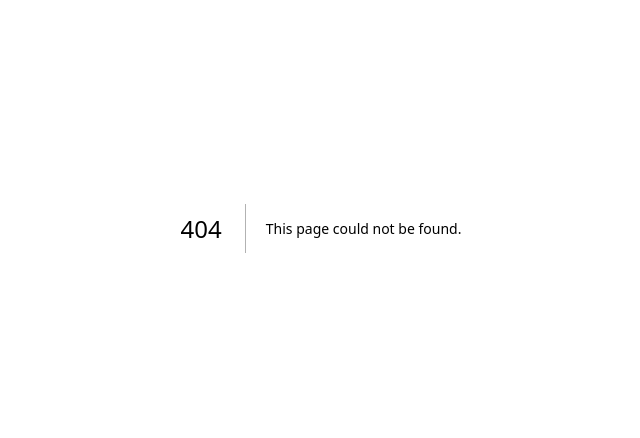
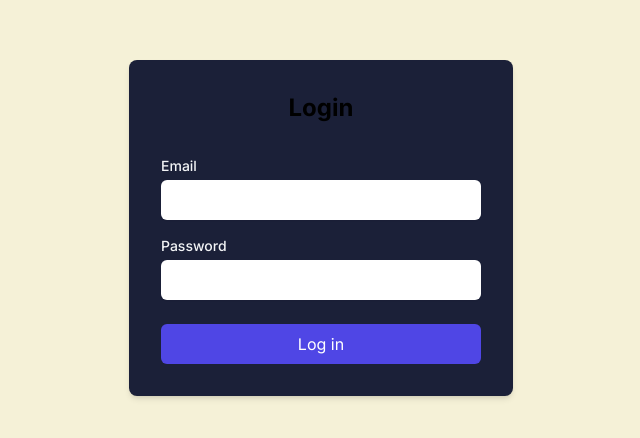
Before and after one commit to Debankushg/Next_14, a Next.js app: page /login in a window 1280 px wide. Before the commit this address had no page. Shown: the part 172-610 px from the top of the page, without its empty margins (319-959 px from the left). Built offline with nearby package versions, Linux system fonts and the light colour scheme.

Commit message:
Made a login page

```diff
--- /dev/null
+++ b/app/about/page.js
@@ -0,0 +1,11 @@
+import React from 'react'
+
+const page = () => {
+  return (
+    <div>
+     About
+    </div>
+  )
+}
+
+export default page
--- a/app/layout.js
+++ b/app/layout.js
@@ -1,7 +1,12 @@
 import { Inter } from "next/font/google";
 import "./globals.css";
+import dynamic from 'next/dynamic'
+
+
 
 const inter = Inter({ subsets: ["latin"] });
+const Navbar = dynamic(() => import('@/components/Navbar'), { ssr: true })
+
 
 export const metadata = {
   title: "Create Next App",
@@ -11,7 +16,9 @@ export const metadata = {
 export default function RootLayout({ children }) {
   return (
     <html lang="en">
-      <body className={inter.className}>{children}</body>
+      <body className={inter.className}>
+        <Navbar />
+        {children}</body>
     </html>
   );
 }
--- /dev/null
+++ b/app/login/page.js
@@ -0,0 +1,54 @@
+"use client"
+import React, { useState } from 'react'
+import { useRouter } from 'next/navigation'
+
+
+const Login = () => {
+  const [data, setData] = useState({ email: "", password: "" });
+  const router = useRouter()
+
+  const submitBtn = (e) => {
+    e.preventDefault()
+    if (data.email !== "" && data.password !== "") {
+      router.push('/')
+    }
+    console.log(data)
+  }
+  return (
+    <div>
+      <div className="min-h-screen flex items-center justify-center bg-[#f5f1d7]">
+        <div className="bg-[#1b2038] p-8 rounded-lg shadow-md w-full max-w-sm">
+          <h2 className="text-2xl font-bold mb-8 text-center">Login</h2>
+          <form>
+            <div className="mb-4">
+              <label htmlFor="email" className="block text-sm font-medium text-gray-100">Email</label>
+              <input type="email" id="email" name="email"
+                value={data.email}
+                onChange={(e) => setData({ ...data, email: e.target.value })}
+                className="mt-1 block w-full rounded-md border-gray-300 shadow-sm
+                              p-2 text-black"
+                required />
+            </div>
+            <div className="mb-6">
+              <label htmlFor="password" className="block text-sm font-medium text-gray-100">Password</label>
+              <input type="password" id="password" name="password"
+                value={data.password}
+                onChange={(e) => setData({ ...data, password: e.target.value })}
+                className="mt-1 block w-full rounded-md border-gray-300 shadow-sm
+                             text-black p-2"
+                required />
+            </div>
+            <button type="submit" className="w-full bg-indigo-600 text-white py-2 rounded-md
+                                        hover:bg-indigo-700 focus:outline-none focus:ring-2
+                                        focus:ring-indigo-500 focus:ring-opacity-50" onClick={submitBtn}>
+
+              Log in
+            </button>
+          </form>
+        </div>
+      </div>
+    </div>
+  )
+}
+
+export default Login
--- a/app/page.js
+++ b/app/page.js
@@ -1,9 +1,13 @@
-import Image from "next/image";
+
 
 export default function Home() {
   return (
     <>
-      Hwllo
+    <div className="container">
+    <h1 className="text-3xl font-bolder text-center">Welcome to Hotel <span className="text-yellow-500">INDIANA</span></h1>
+
+    </div>
+
     </>
   );
 }
--- /dev/null
+++ b/components/Navbar.js
@@ -0,0 +1,44 @@
+"use client"
+import Link from 'next/link';
+import { usePathname } from 'next/navigation';
+
+const Navbar = () => {
+  const pathname = usePathname()
+
+  console.log(pathname);
+
+  return (
+    <>
+
+      {pathname !== '/login' && (
+        <nav className="bg-gray-800 p-4 flex justify-between">
+          <ul className="flex justify-start space-x-4">
+            <li>
+              <Link href="/" className='text-white font-semibold'>
+                Home
+              </Link>
+            </li>
+            <li>
+              <Link href="/about" className='text-white font-semibold'>
+                About
+              </Link>
+            </li>
+            <li>
+              <Link href="/contact" className='text-white font-semibold'>
+                Contact
+              </Link>
+            </li>
+          </ul>
+          <ul className='flex'>
+            <li>
+              <Link href="/login">Login</Link>
+            </li>
+          </ul>
+
+        </nav>
+      )}
+    </>
+  );
+};
+
+export default Navbar;
```
